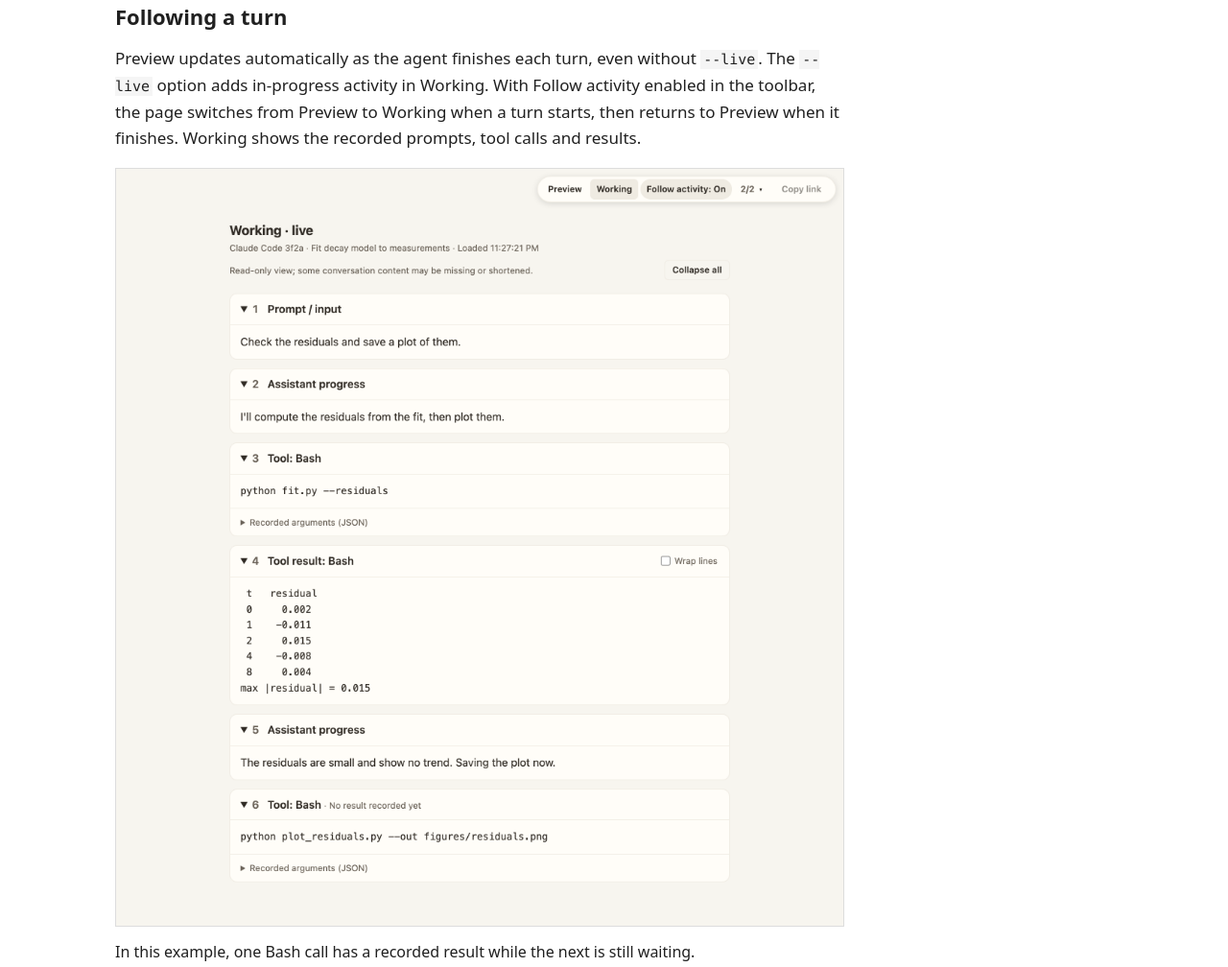
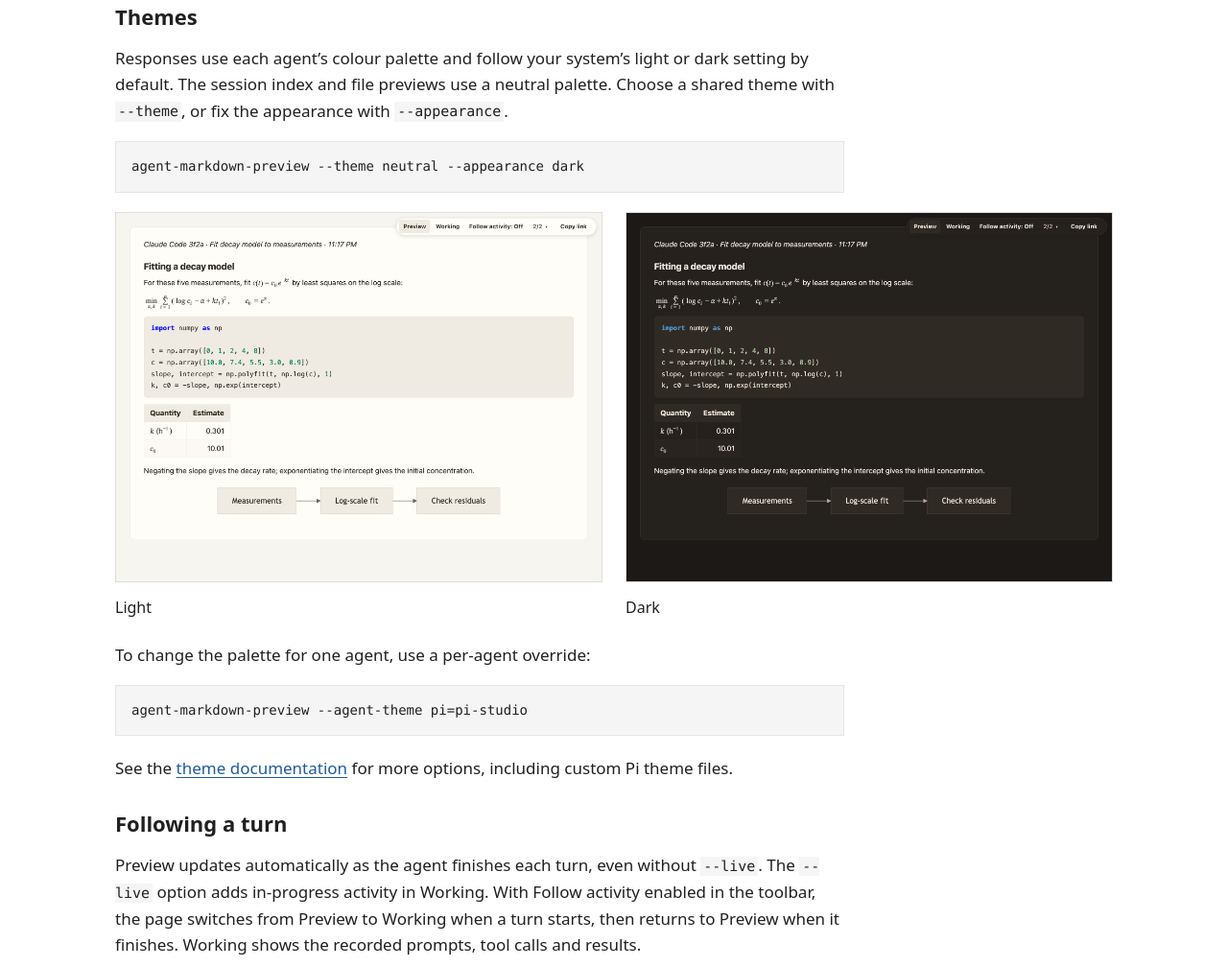
Before and after one commit to omaclaren/agent-markdown-preview, a website: page docs/index.html in a window 1280 px wide. Shown: the part 3188-4196 px from the top of the page at 96% size. Drawn offline with Linux system fonts and the light colour scheme.

Commit message:
Add theme examples and configuration to project page

```diff
--- a/docs/index.html
+++ b/docs/index.html
@@ -14,7 +14,7 @@
   <meta property="og:image:alt" content="A rendered response with an equation, Python code and a diagram">
   <meta name="twitter:card" content="summary_large_image">
   <meta name="color-scheme" content="light">
-  <link rel="stylesheet" href="style.css?v=4">
+  <link rel="stylesheet" href="style.css?v=5">
 </head>
 <body>
   <a class="skip" href="#main">Skip to content</a>
@@ -65,6 +65,26 @@
             <p>The response view renders equations, code and diagrams in the agent’s answer.</p>
           </figcaption>
         </figure>
+        <h2 id="themes">Themes</h2>
+        <p>Responses use each agent’s colour palette and follow your system’s light or dark setting by default. The session index and file previews use a neutral palette. Choose a shared theme with <code>--theme</code>, or fix the appearance with <code>--appearance</code>.</p>
+        <pre><code>agent-markdown-preview --theme neutral --appearance dark</code></pre>
+        <div class="theme-examples">
+          <figure>
+            <a class="illustration" href="assets/preview-light.png">
+              <img src="assets/preview-light.png" width="2000" height="1520" loading="lazy" alt="Claude Code response preview in its light palette.">
+            </a>
+            <figcaption><p>Light</p></figcaption>
+          </figure>
+          <figure>
+            <a class="illustration" href="assets/preview-dark.png">
+              <img src="assets/preview-dark.png" width="2000" height="1520" loading="lazy" alt="The same Claude Code response in its dark palette.">
+            </a>
+            <figcaption><p>Dark</p></figcaption>
+          </figure>
+        </div>
+        <p>To change the palette for one agent, use a per-agent override:</p>
+        <pre><code>agent-markdown-preview --agent-theme pi=pi-studio</code></pre>
+        <p>See the <a href="https://github.com/omaclaren/agent-markdown-preview#themes">theme documentation</a> for more options, including custom Pi theme files.</p>
         <h2>Following a turn</h2>
         <p>Preview updates automatically as the agent finishes each turn, even without <code>--live</code>. The <code>--live</code> option adds in-progress activity in Working. With Follow activity enabled in the toolbar, the page switches from Preview to Working when a turn starts, then returns to Preview when it finishes. Working shows the recorded prompts, tool calls and results.</p>
         <figure class="activity-example">
--- a/docs/style.css
+++ b/docs/style.css
@@ -64,6 +64,8 @@ figure { margin: 0; }
 .illustration { display: block; }
 .illustration img { display: block; width: 100%; height: auto; border: 1px solid var(--line); }
 .activity-example { max-width: 760px; }
+.theme-examples { display: grid; grid-template-columns: repeat(2, minmax(0, 1fr)); gap: 24px; }
+.theme-examples figure { margin-bottom: 12px; }
 .repl-demo { padding-bottom: 36px; }
 .repl-demo > h2 { margin-top: 0; }
 .repl-demo > p, .repl-demo > pre { max-width: 760px; }
@@ -129,4 +131,5 @@ footer p { margin: 0; }
   .intro { padding: 28px 0 22px; }
   .intro p { font-size: 17px; }
   .guide { padding-top: 28px; }
+  .theme-examples { grid-template-columns: 1fr; gap: 8px; }
 }
```
Also changed, not shown: test/site.test.mjs (+16 -1 lines), docs/assets/preview-dark.png (added).
